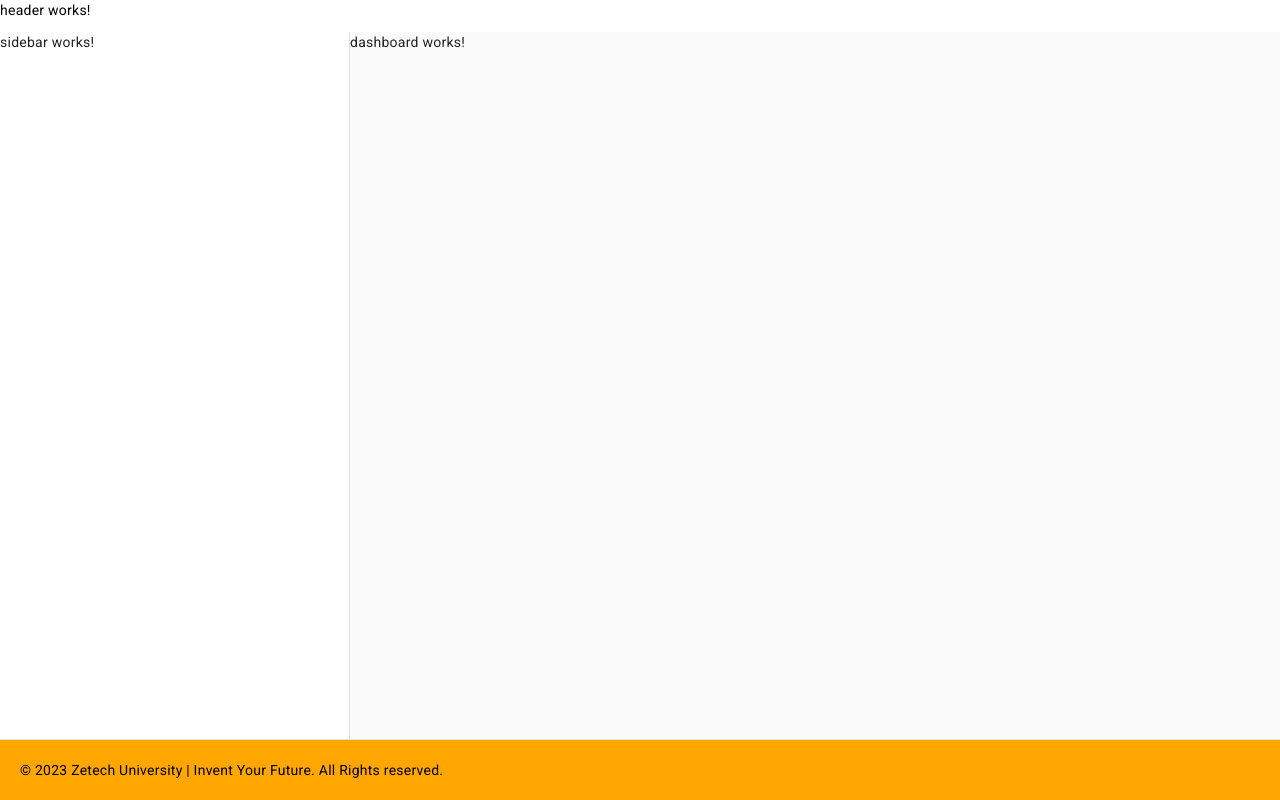
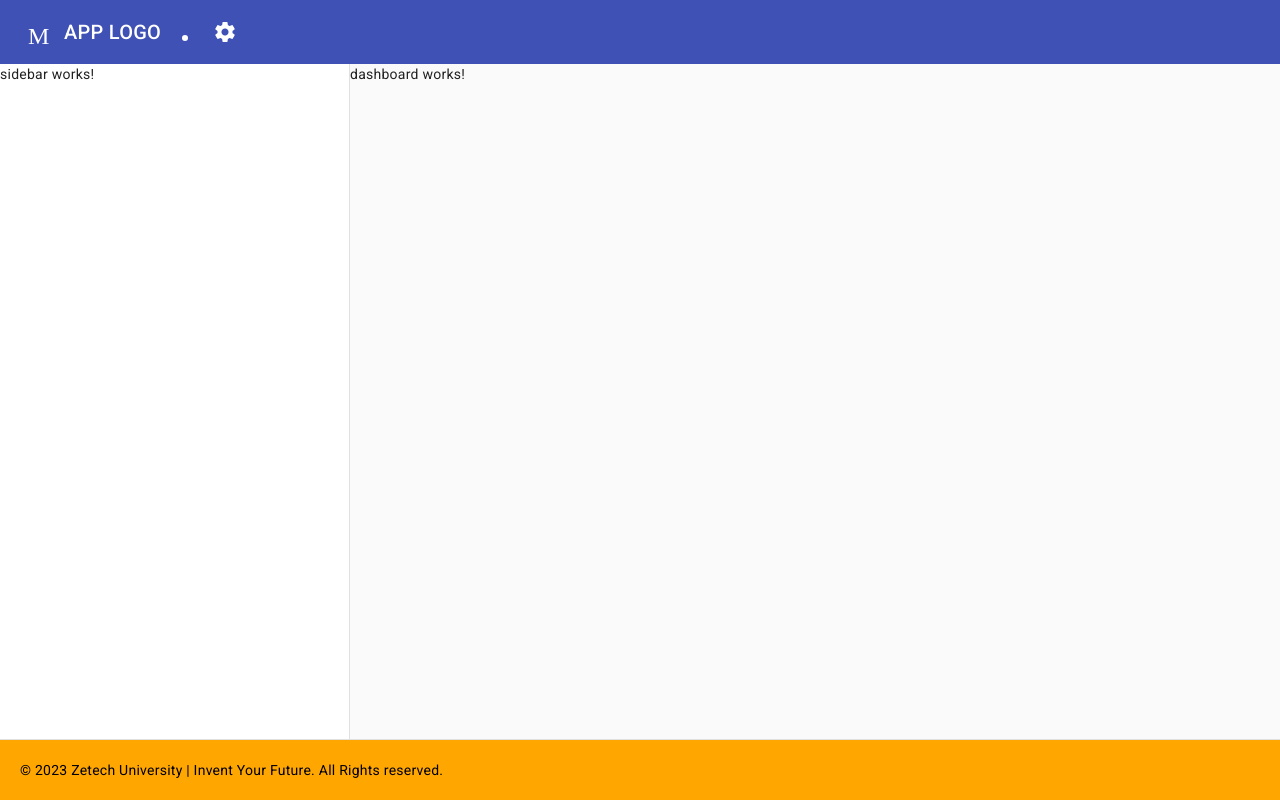
Before and after one commit to Stiflerzak/zetechMarksEntrySystem, an Angular app: page / in a window 1280 px wide. Built offline with nearby package versions, Linux system fonts and the light colour scheme.

Commit message:
created Header

```diff
--- a/src/app/shared/components/header/header.component.html
+++ b/src/app/shared/components/header/header.component.html
@@ -1 +1,18 @@
-<p>header works!</p>
+<mat-toolbar color="primary">
+    <mat-toolbar-row>
+       <button mat-icon-button>
+        <mat-icon>Menu</mat-icon>
+       </button>
+       <span>APP LOGO</span>
+       <div fxFlex fxLayout="row" fxLayoutAlign="flex-end">
+        <ul fxLayout="row" fxLayoutGap="20px">
+            <li>
+                <button mat-icon-button>
+                    <mat-icon>settings</mat-icon>
+                </button>
+
+            </li>
+        </ul>
+       </div>
+    </mat-toolbar-row>
+</mat-toolbar>
```
Also changed, not shown: src/app/shared/shared.module.ts (+7 -1 lines).
